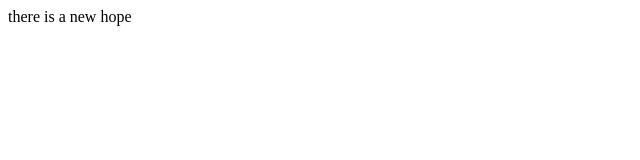
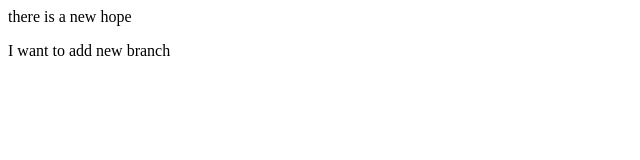
Before and after one commit to Kartik-khade/second_repo, a plain HTML site: page index.html in a window 1280 px wide. Shown: the whole page, without its empty margins (0-640 px from the left). Drawn offline with Linux system fonts and the light colour scheme.

Commit message:
add new branch

```diff
--- a/index.html
+++ b/index.html
@@ -1 +1,2 @@
 <p> there is a new hope </p>
+<p> I want to add new branch </p>
```
